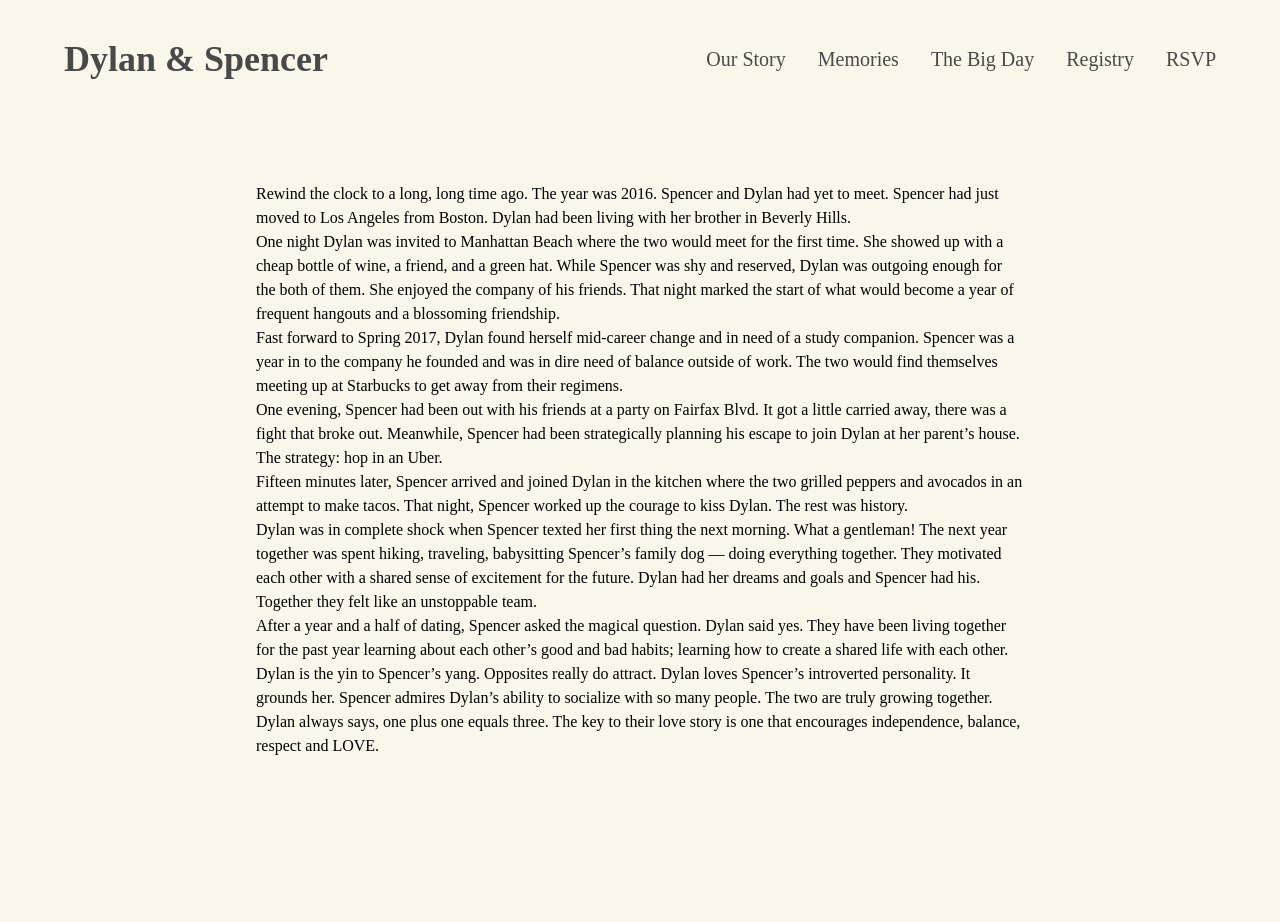
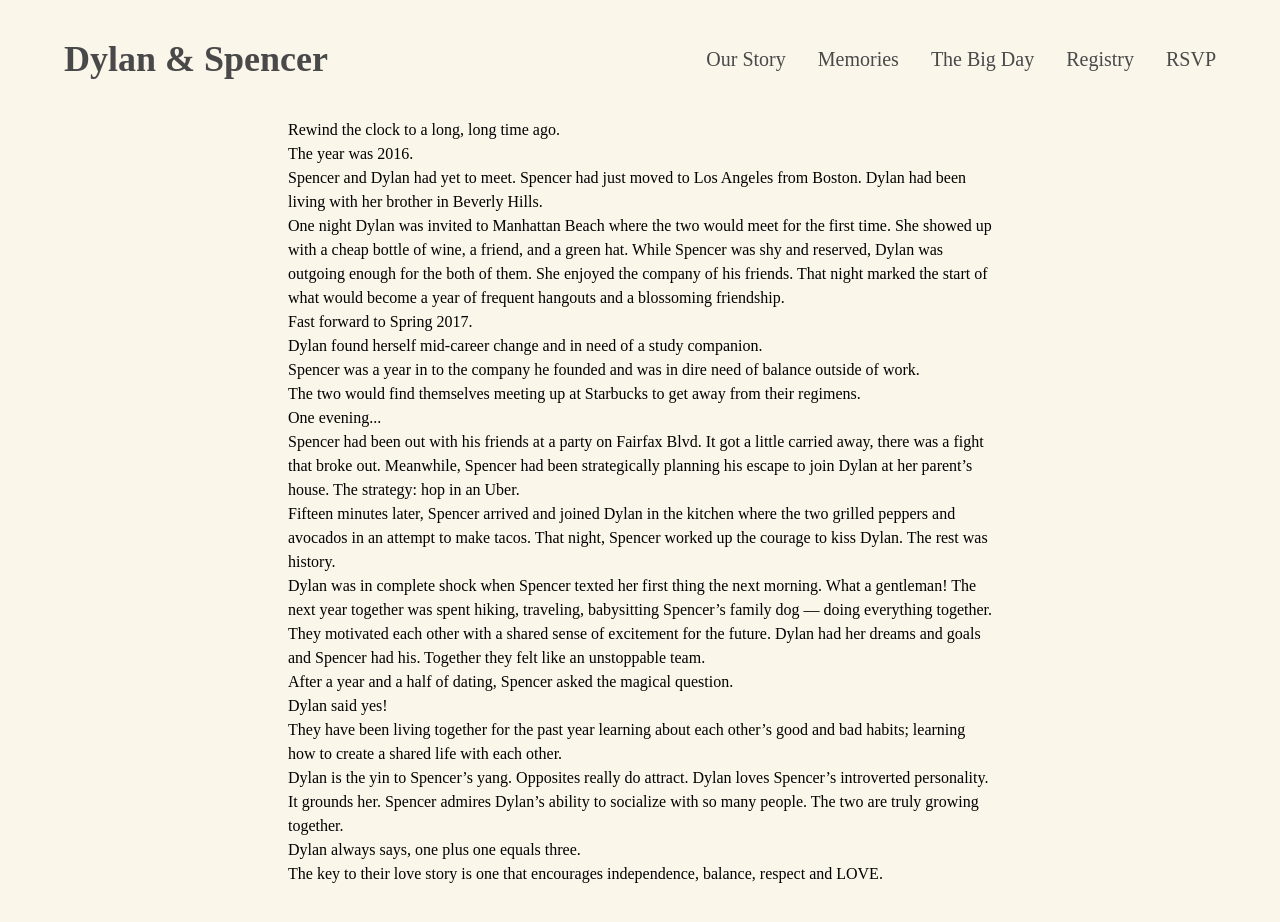
Before and after one commit to netspencer/dylanandspencer.wedding, a Next.js app: page /story in a window 1280 px wide. Shown: the top 922 px of the page. Before the commit the page ends 822 px from the top, so only its background shows below. Built offline with nearby package versions, Linux system fonts and the light colour scheme.

Commit message:
Working on typesetting the story page

```diff
--- a/components/Registry.tsx
+++ b/components/Registry.tsx
@@ -7,7 +7,7 @@ const Registry: FunctionComponent = () => {
   const [didLoad, setDidLoad] = useState(false)
 
   return (
-    <div className={classNames('md:pb-16')}>
+    <div className={classNames('md:pb-32')}>
       {!didLoad && <Loading />}
       <Iframe
         style={{ transition: 'opacity 1s' }}
--- a/components/StoryWrapper.tsx
+++ b/components/StoryWrapper.tsx
@@ -3,8 +3,30 @@ import { MDXProvider, Components } from '@mdx-js/react'
 import classNames from 'classnames'
 
 const components: Components = {
+  h1: ({ children }) => (
+    <h1 className={classNames('text-xl', 'md:text-3xl', 'leading-snug')}>
+      {children}
+    </h1>
+  ),
+  h2: ({ children }) => (
+    <h2 className={classNames('text-xl', 'md:text-3xl', 'leading-snug')}>
+      {children}
+    </h2>
+  ),
+  h3: ({ children }) => (
+    <p
+      className={classNames(
+        'leading-relaxed',
+        'text-xl',
+        'md:text-2xl',
+        'my-6'
+      )}
+    >
+      {children}
+    </p>
+  ),
   p: ({ children }) => (
-    <p className={classNames('leading-normal', 'text-xl', 'my-8')}>
+    <p className={classNames('leading-relaxed', 'md:text-xl', 'my-6')}>
       {children}
     </p>
   )
@@ -15,9 +37,10 @@ const StoryWrapper: FunctionComponent = ({ children }) => (
     className={classNames(
       'libre',
       'max-w-3xl',
-      'mx-4',
       'md:mx-auto',
-      'md:py-16'
+      'px-8',
+      'pb-12',
+      'md:pb-32'
     )}
   >
     <MDXProvider components={components}>{children}</MDXProvider>
--- a/content/story.mdx
+++ b/content/story.mdx
@@ -1,17 +1,35 @@
-Rewind the clock to a long, long time ago. The year was 2016. Spencer and Dylan had yet to meet. Spencer had just moved to Los Angeles from Boston. Dylan had been living with her brother in Beverly Hills.
+Rewind the clock to a long, long time ago.
+
+## The year was 2016.
+
+Spencer and Dylan had yet to meet. Spencer had just moved to Los Angeles from Boston. Dylan had been living with her brother in Beverly Hills.
 
 One night Dylan was invited to Manhattan Beach where the two would meet for the first time. She showed up with a cheap bottle of wine, a friend, and a green hat. While Spencer was shy and reserved, Dylan was outgoing enough for the both of them. She enjoyed the company of his friends. That night marked the start of what would become a year of frequent hangouts and a blossoming friendship.
 
-Fast forward to Spring 2017, Dylan found herself mid-career change and in need of a study companion. Spencer was a year in to the company he founded and was in dire need of balance outside of work. The two would find themselves meeting up at Starbucks to get away from their regimens.
+## Fast forward to Spring 2017.
 
-One evening, Spencer had been out with his friends at a party on Fairfax Blvd. It got a little carried away, there was a fight that broke out. Meanwhile, Spencer had been strategically planning his escape to join Dylan at her parent’s house. The strategy: hop in an Uber.
+Dylan found herself mid-career change and in need of a study companion.
+
+Spencer was a year in to the company he founded and was in dire need of balance outside of work.
+
+The two would find themselves meeting up at Starbucks to get away from their regimens.
+
+## One evening...
+
+Spencer had been out with his friends at a party on Fairfax Blvd. It got a little carried away, there was a fight that broke out. Meanwhile, Spencer had been strategically planning his escape to join Dylan at her parent’s house. The strategy: hop in an Uber.
 
 Fifteen minutes later, Spencer arrived and joined Dylan in the kitchen where the two grilled peppers and avocados in an attempt to make tacos. That night, Spencer worked up the courage to kiss Dylan. The rest was history.
 
 Dylan was in complete shock when Spencer texted her first thing the next morning. What a gentleman! The next year together was spent hiking, traveling, babysitting Spencer’s family dog — doing everything together. They motivated each other with a shared sense of excitement for the future. Dylan had her dreams and goals and Spencer had his. Together they felt like an unstoppable team.
 
-After a year and a half of dating, Spencer asked the magical question. Dylan said yes. They have been living together for the past year learning about each other’s good and bad habits; learning how to create a shared life with each other.
+## After a year and a half of dating, Spencer asked the magical question.
+
+### Dylan said yes!
+
+They have been living together for the past year learning about each other’s good and bad habits; learning how to create a shared life with each other.
 
 Dylan is the yin to Spencer’s yang. Opposites really do attract. Dylan loves Spencer’s introverted personality. It grounds her. Spencer admires Dylan’s ability to socialize with so many people. The two are truly growing together.
 
-Dylan always says, one plus one equals three. The key to their love story is one that encourages independence, balance, respect and LOVE.
+## Dylan always says, one plus one equals three.
+
+The key to their love story is one that encourages independence, balance, respect and LOVE.
```
